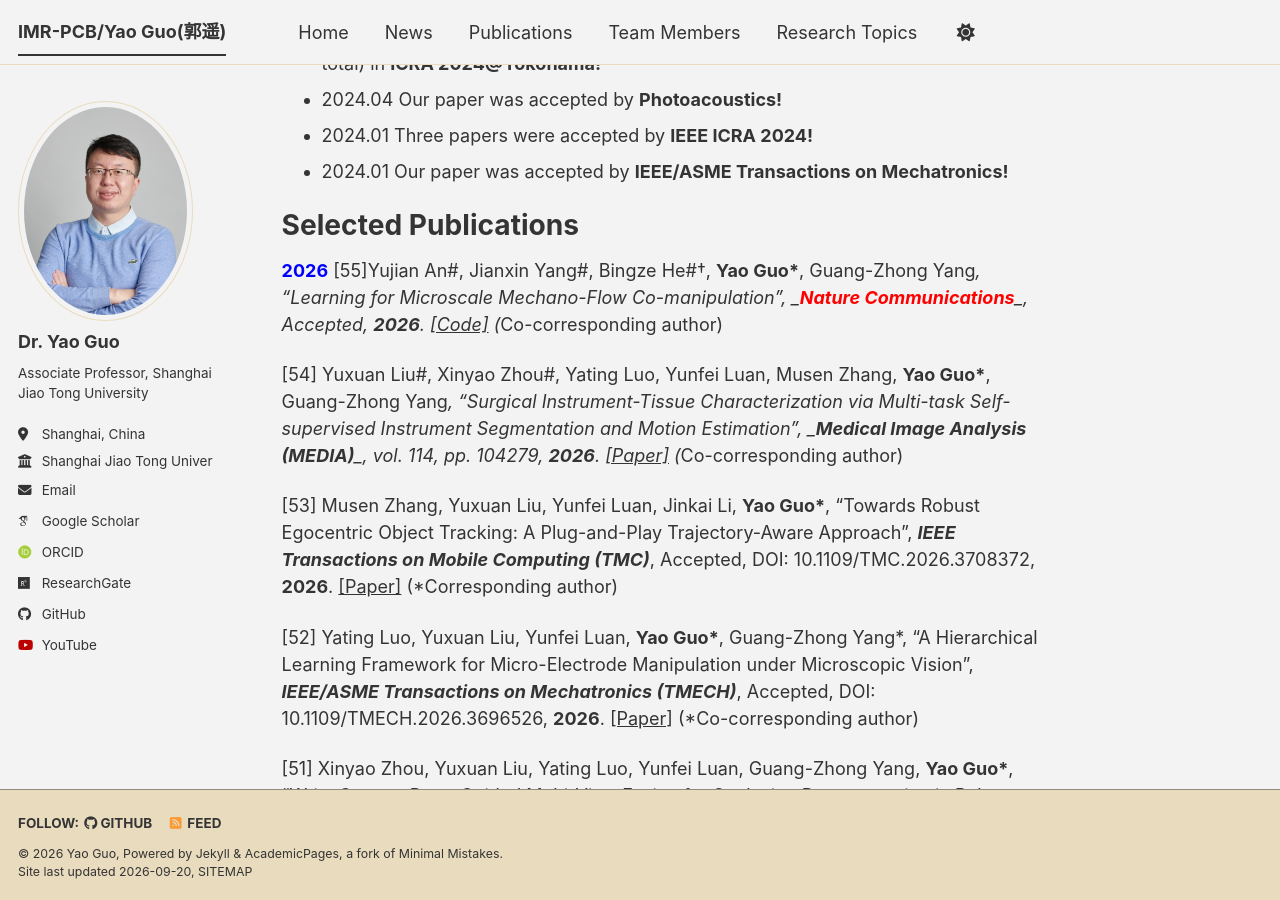
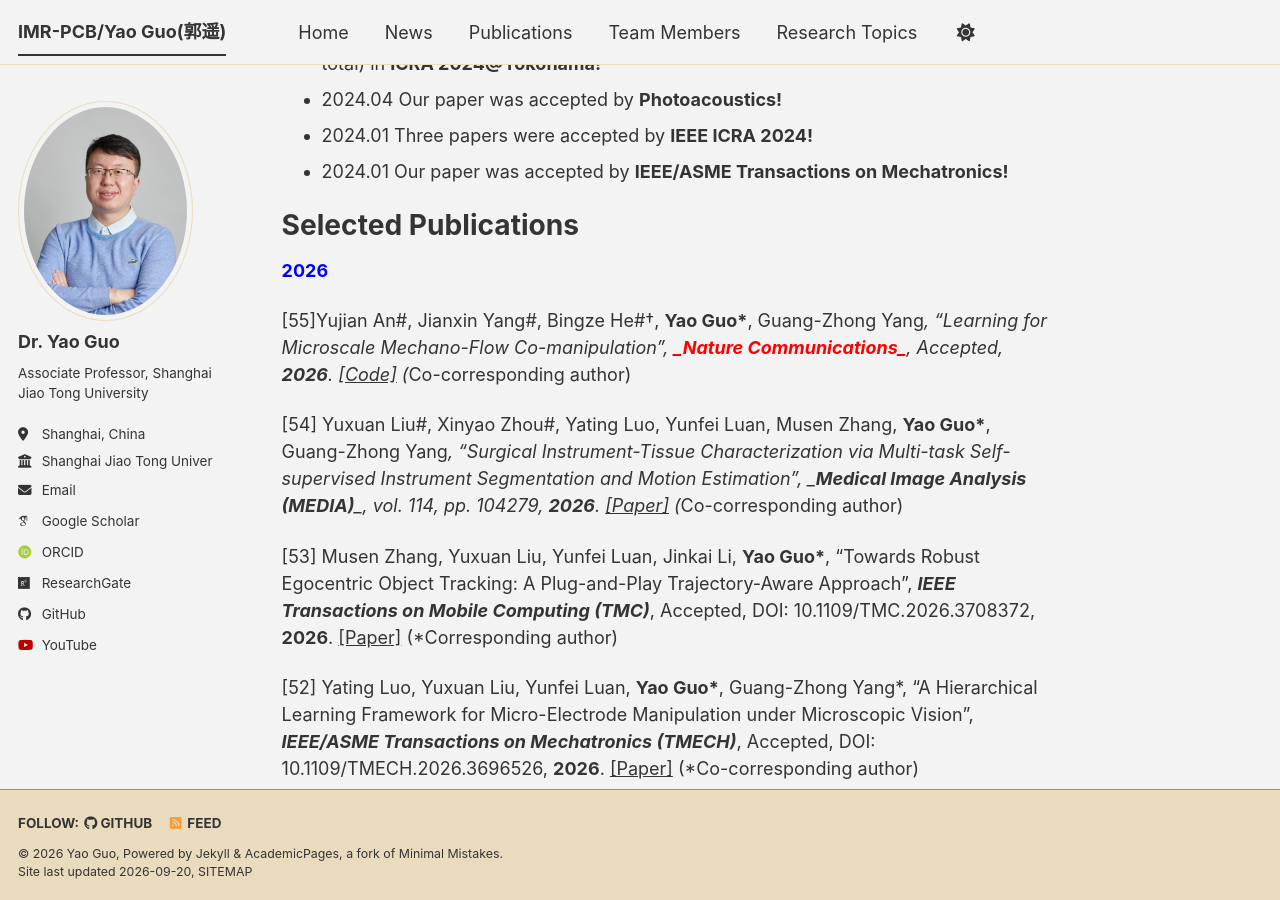
Before and after one commit to IMR-PCB/IMR-PCB.github.io, a Jekyll site: the page built from _pages/about.md, in a window 1280 px wide and 900 px high, scrolled down 2392 px. Built offline with Jekyll 4.4.1, drawn with Linux system fonts in a browser that asks for light colours; some web fonts are replaced; a script bundle is joined from its source files by our own code; library files that are not in the unit come from our copies.

Commit message:
Update about.md

```diff
--- a/_pages/about.md
+++ b/_pages/about.md
@@ -58,7 +58,8 @@
 Selected Publications
 ======
 <span style="color:blue">**2026**</span>
-\[55\]Yujian An\#, Jianxin Yang\#, Bingze He\#†, **Yao Guo\***, Guang-Zhong Yang*, "Learning for Microscale Mechano-Flow Co-manipulation", _**<span style="color:red">Nature Communications</span>**_, Accepted, **2026**.  [\[Code\]](https://github.com/IMR-PCB/FlowBot) (*Co-corresponding author)
+
+\[55\]Yujian An\#, Jianxin Yang\#, Bingze He\#†, **Yao Guo\***, Guang-Zhong Yang*, "Learning for Microscale Mechano-Flow Co-manipulation", **<span style="color:red">_Nature Communications_</span>**, Accepted, **2026**.  [\[Code\]](https://github.com/IMR-PCB/FlowBot) (*Co-corresponding author)
 
 \[54\] Yuxuan Liu\#, Xinyao Zhou\#, Yating Luo, Yunfei Luan, Musen Zhang, **Yao Guo\***, Guang-Zhong Yang*, "Surgical Instrument-Tissue Characterization via Multi-task Self-supervised Instrument Segmentation and Motion Estimation", _**Medical Image Analysis (MEDIA)**_, vol. 114, pp. 104279, **2026**. [\[Paper\]](https://www.sciencedirect.com/science/article/pii/S1361841526003488)  (*Co-corresponding author)
 
```
